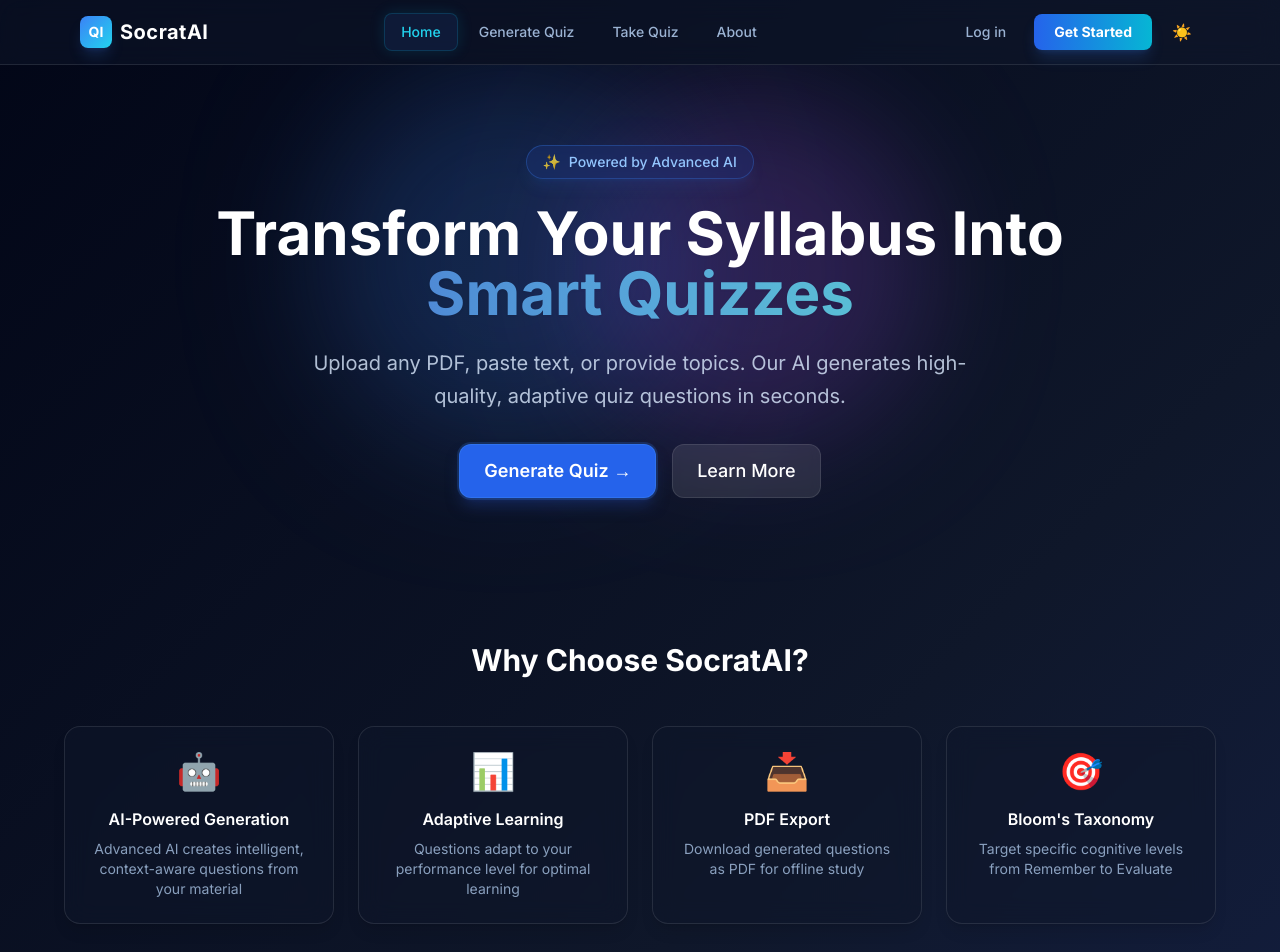
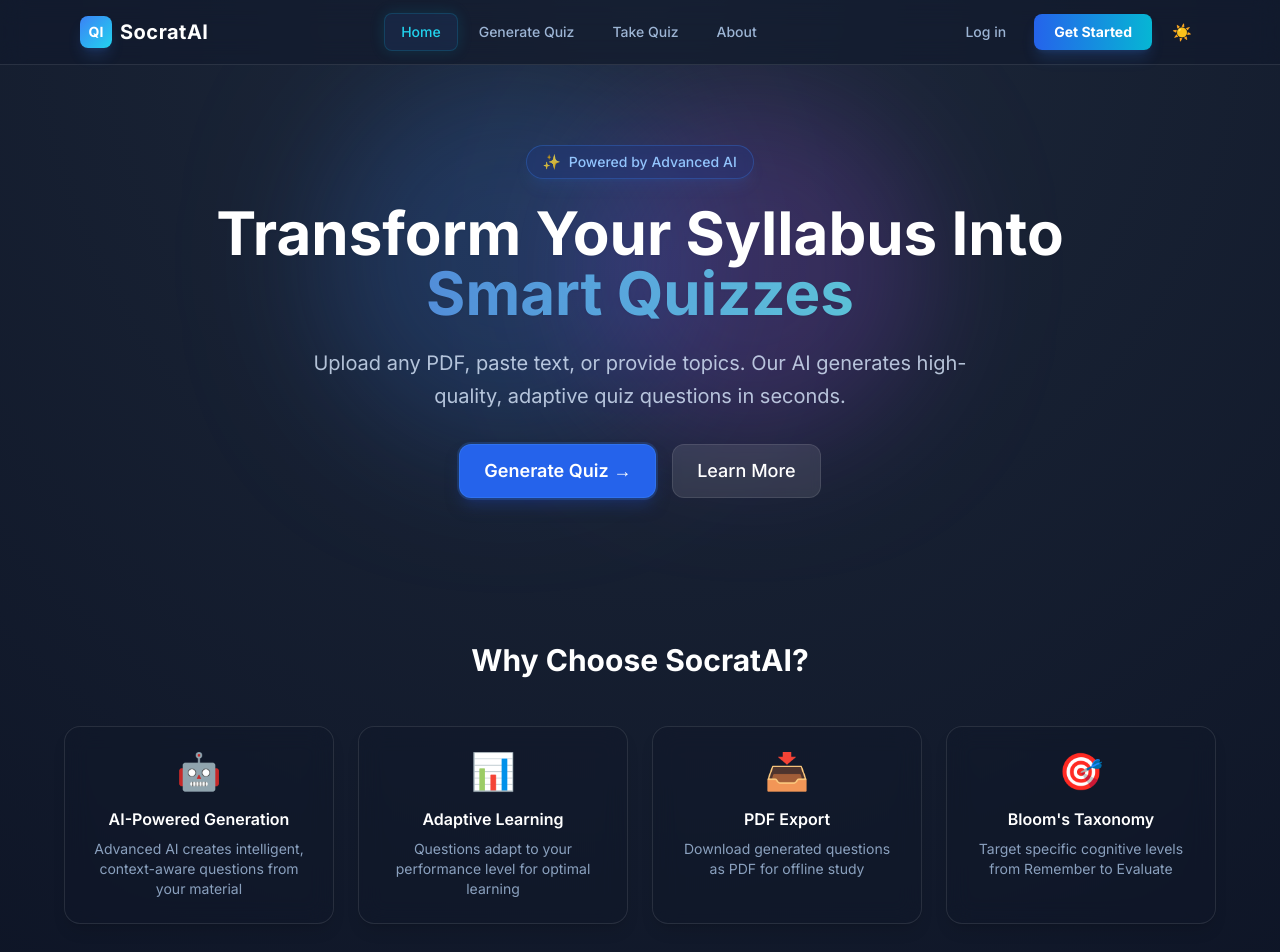
Before and after one commit to pavanpavan1138h-cpu/quizai, a Next.js app in the folder frontend/: page / in a window 1280 px wide. Shown: the top 952 px of the page. Built offline with nearby package versions, Linux system fonts and the light colour scheme.

Commit message:
Refine light theme contrast and add dynamic animations (float, glow, tilt)

```diff
--- a/frontend/app/globals.css
+++ b/frontend/app/globals.css
@@ -3,45 +3,119 @@
 @tailwind utilities;
 
 :root {
-  /* Default Dark Mode Variables */
-  --background: #0f172a;
+  /* Default Dark Mode Variables - Deep Navy & Neon Blue */
+  --background: #020617;
   --foreground: #f8fafc;
-  --card-bg: rgba(15, 23, 42, 0.5);
+  --card-bg: rgba(15, 23, 42, 0.4);
   --primary: #3b82f6;
   --primary-light: #60a5fa;
   --text-primary: #f8fafc;
   --text-secondary: #94a3b8;
-  --border-color: rgba(255, 255, 255, 0.1);
+  --border-color: rgba(255, 255, 255, 0.08);
+  --selection-bg: rgba(59, 130, 246, 0.3);
 }
 
 .light {
-  /* Light Mode Variables */
-  --background: #f8fafc;
-  --foreground: #1e293b;
-  --card-bg: rgba(255, 255, 255, 0.8);
-  --primary: #2563eb;
-  --primary-light: #3b82f6;
-  --text-primary: #1e293b;
-  --text-secondary: #64748b;
-  --border-color: rgba(0, 0, 0, 0.1);
+  /* Refined Light Mode Variables - Soft Slate & Professional Blue */
+  --background: #f1f5f9;
+  /* Slate 100 - less blinding */
+  --foreground: #0f172a;
+  /* Slate 900 */
+  --card-bg: rgba(255, 255, 255, 0.7);
+  --primary: #1d4ed8;
+  /* Blue 700 - better contrast on light */
+  --primary-light: #2563eb;
+  --text-primary: #0f172a;
+  --text-secondary: #475569;
+  --border-color: rgba(0, 0, 0, 0.08);
+  --selection-bg: rgba(37, 99, 235, 0.2);
 }
 
 body {
   color: var(--text-primary);
   background: var(--background);
-  transition: background-color 0.3s ease, color 0.3s ease;
+  transition: background-color 0.5s cubic-bezier(0.4, 0, 0.2, 1), color 0.5s cubic-bezier(0.4, 0, 0.2, 1);
   min-height: 100vh;
   overflow-x: hidden;
+  selection-background-color: var(--selection-bg);
 }
 
-/* Override gradient for dark mode only if needed, or make it dynamic */
+/* Enhanced Background Gradients */
 :root body {
-  background: linear-gradient(135deg, #020617 0%, #0f172a 50%, #172554 100%);
+  background: radial-gradient(circle at 50% 0%, #1e293b 0%, #020617 100%);
 }
 
 .light body {
-  background: linear-gradient(135deg, #f0f9ff 0%, #e0f2fe 50%, #bfdbfe 100%);
+  background: radial-gradient(circle at 50% 0%, #e2e8f0 0%, #f1f5f9 100%);
 }
+
+/* Dynamic Keyframes */
+@keyframes float {
+
+  0%,
+  100% {
+    transform: translateY(0px);
+  }
+
+  50% {
+    transform: translateY(-10px);
+  }
+}
+
+@keyframes glow {
+
+  0%,
+  100% {
+    box-shadow: 0 0 5px rgba(59, 130, 246, 0.2);
+  }
+
+  50% {
+    box-shadow: 0 0 20px rgba(59, 130, 246, 0.5);
+  }
+}
+
+@keyframes tilt {
+  0% {
+    transform: perspective(1000px) rotateX(0) rotateY(0);
+  }
+
+  100% {
+    transform: perspective(1000px) rotateX(2deg) rotateY(2deg);
+  }
+}
+
+.animate-float {
+  animation: float 6s ease-in-out infinite;
+}
+
+.animate-float-delayed {
+  animation: float 6s ease-in-out infinite;
+  animation-delay: 3s;
+}
+
+.hover-glow:hover {
+  animation: glow 2s ease-in-out infinite;
+}
+
+.hover-tilt {
+  transition: transform 0.3s cubic-bezier(0.4, 0, 0.2, 1);
+}
+
+.hover-tilt:hover {
+  transform: perspective(1000px) rotateX(2deg) rotateY(2deg) translateY(-5px);
+}
+
+.glass-panel {
+  @apply backdrop-blur-xl border transition-all duration-300;
+  background: var(--card-bg);
+  border-color: var(--border-color);
+}
+
+.glass-panel:hover {
+  border-color: var(--primary);
+  box-shadow: 0 10px 30px -10px rgba(0, 0, 0, 0.1);
+}
+
 
 /* Glassmorphic Card Styles */
 .card {
```
